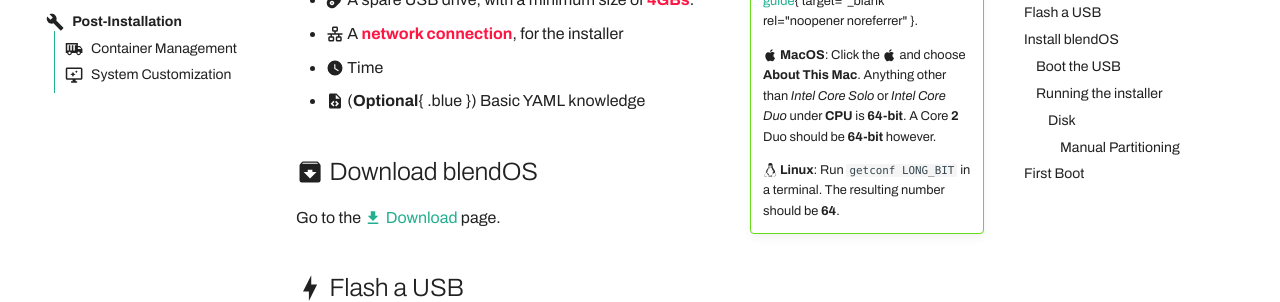
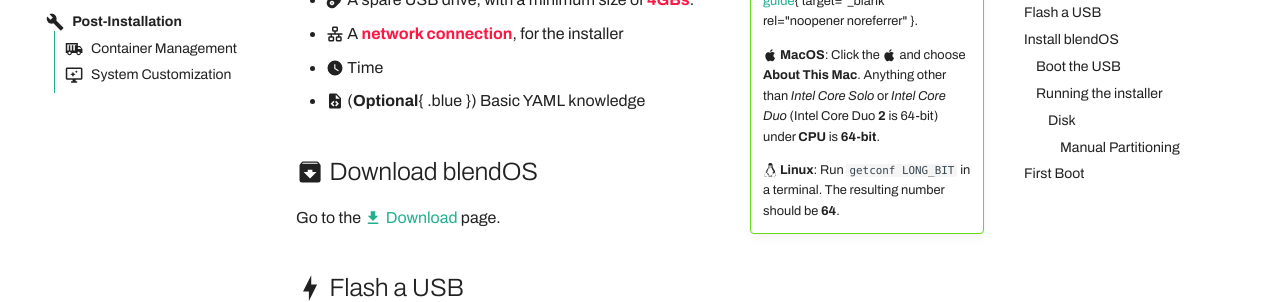
Before and after one commit to blend-os/website, an MkDocs documentation site: the page built from docs/install/normal-pc.md, in a window 1280 px wide and 900 px high, scrolled down 704 px. Shown: the part 151-453 px from the top of the window. Built offline with MkDocs 1.6.1 and Material for MkDocs 9.7.7, drawn with Linux system fonts in a browser that asks for light colours; emoji names are drawn with the system emoji font; some web fonts are replaced; plug-ins that fetch from the network failed and are left out; comment, search, counter and statistics services are not loaded.

Commit message:
fix wording on sv's commit

```diff
--- a/docs/install/normal-pc.md
+++ b/docs/install/normal-pc.md
@@ -18,7 +18,7 @@
     **:material-microsoft-windows: Windows**:
     Consult [Microsoft's guide](https://support.microsoft.com/en-us/windows/which-version-of-windows-operating-system-am-i-running-628bec99-476a-2c13-5296-9dd081cdd808){ target="_blank" rel="noopener noreferrer" }.
 
-    **:material-apple: MacOS**: Click the :material-apple: and choose **About This Mac**. Anything other than *Intel Core Solo* or *Intel Core Duo* under **CPU** is **64-bit**. A Core **2** Duo should be **64-bit** however.
+    **:material-apple: MacOS**: Click the :material-apple: and choose **About This Mac**. Anything other than *Intel Core Solo* or *Intel Core Duo* (Intel Core Duo **2** is 64-bit) under **CPU** is **64-bit**.
 
     **:simple-linux: Linux**:
     Run `#!bash getconf LONG_BIT` in a terminal. The resulting number should be **64**.
```
